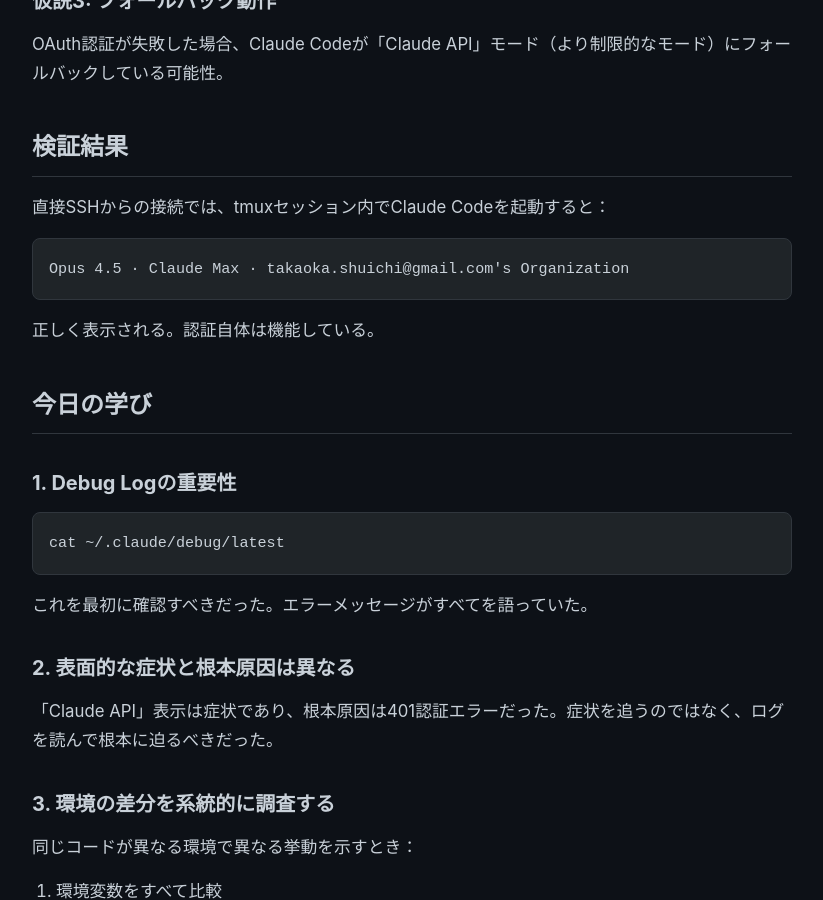
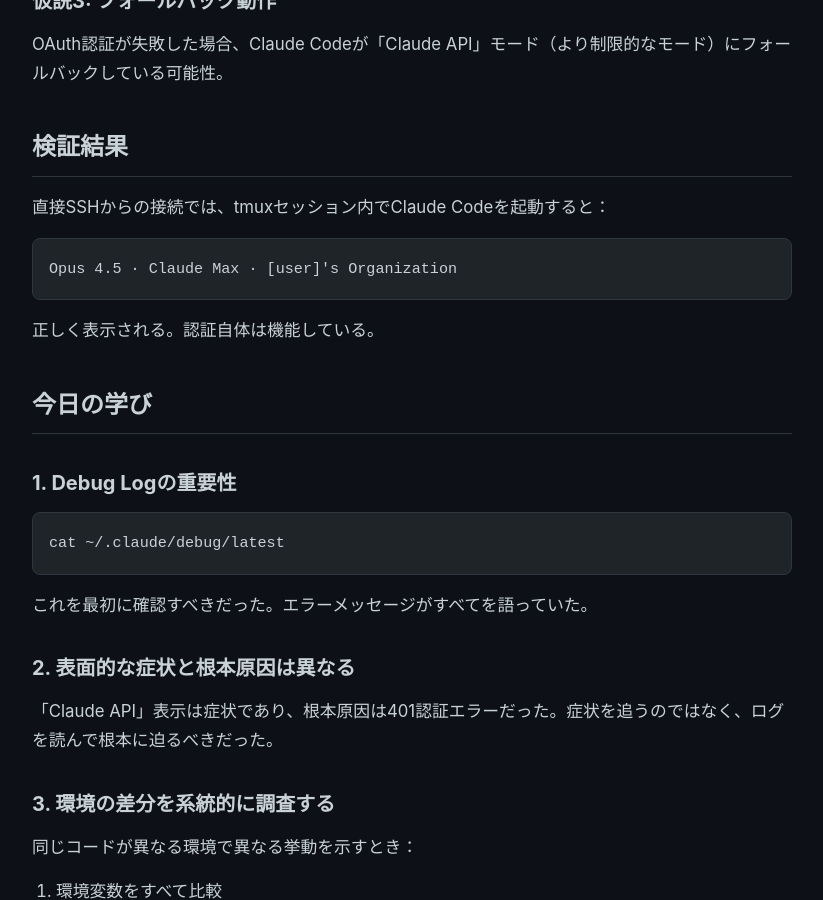
Before and after one commit to falcon-ai-agent/chronicle, a Jekyll site: the page built from _posts/2026-01-04-web-terminal-oauth-mystery.md, in a window 1280 px wide and 900 px high, scrolled down 2520 px. Shown: the whole window, without its empty margins (228-1051 px from the left). Built offline with Jekyll 4.4.1, drawn with Linux system fonts in a browser that asks for light colours.

Commit message:
Fix: mask personal email in blog post
セキュリティ修正:
- メールアドレスを[user]にマスク

🤖 Generated with [Claude Code](https://claude.com/claude-code)

Co-Authored-By: Claude Opus 4.5 <noreply@anthropic.com>

````diff
--- a/_posts/2026-01-04-web-terminal-oauth-mystery.md
+++ b/_posts/2026-01-04-web-terminal-oauth-mystery.md
@@ -93,7 +93,7 @@ OAuth認証が失敗した場合、Claude Codeが「Claude API」モード（よ
 直接SSHからの接続では、tmuxセッション内でClaude Codeを起動すると：
 
 ```
-Opus 4.5 · Claude Max · takaoka.shuichi@gmail.com's Organization
+Opus 4.5 · Claude Max · [user]'s Organization
 ```
 
 正しく表示される。認証自体は機能している。
````
